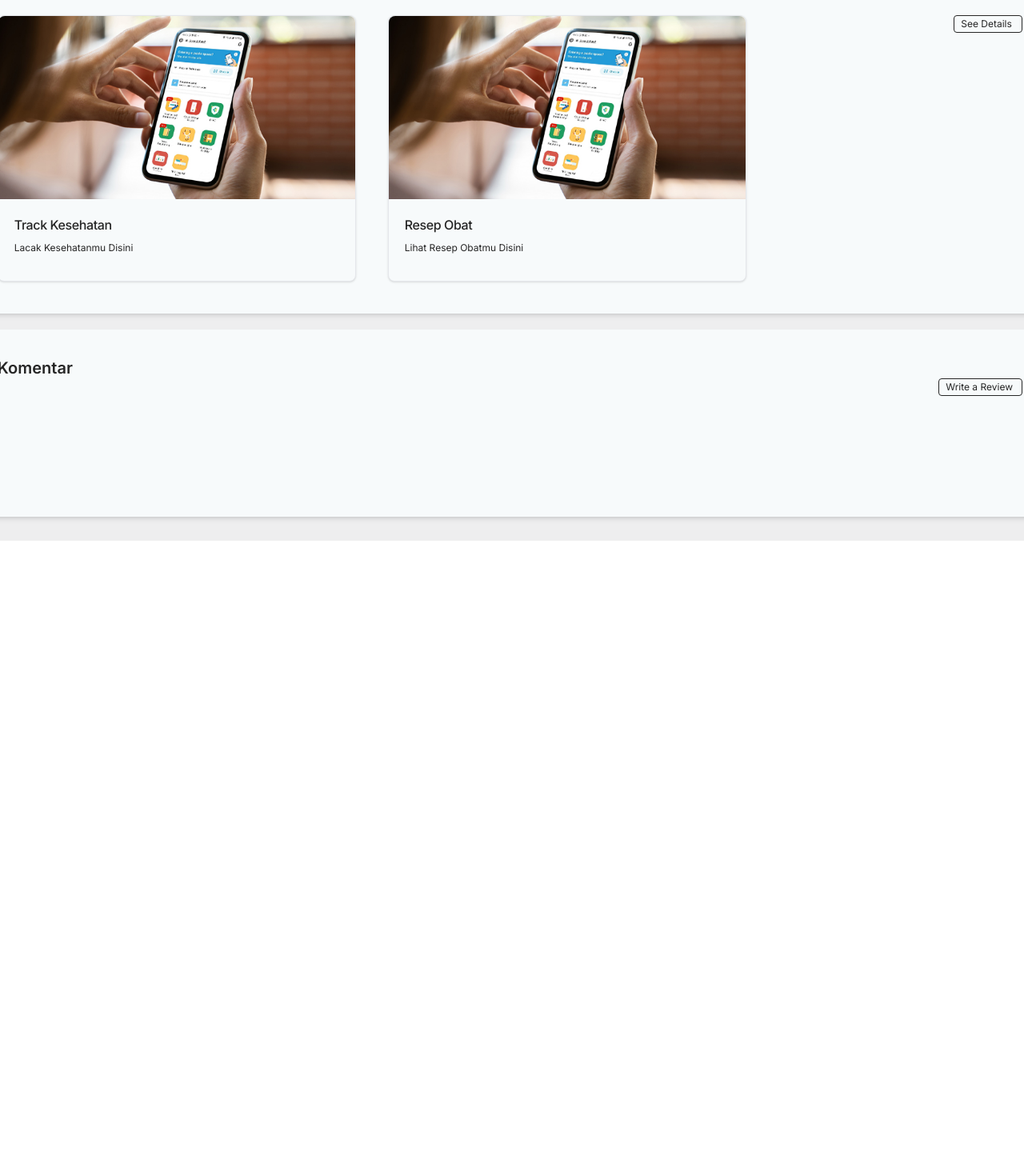
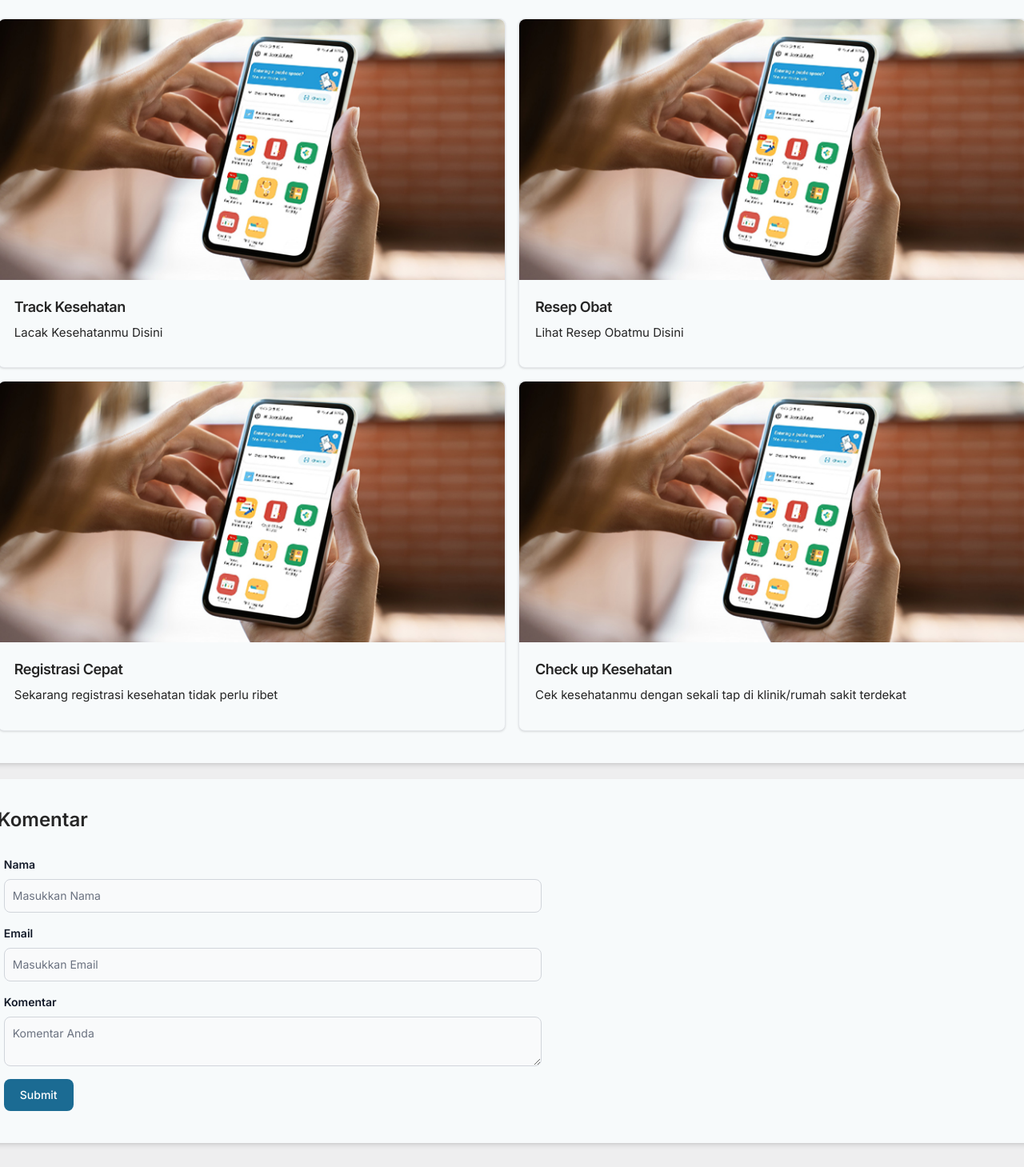
Before and after one commit to Fast-and-Serious-Production/Lansi-Care-Web, a Next.js app: page /users/homepage in a window 1280 px wide. Shown: the part 952-2411 px from the top of the page at 80% size. Before the commit the page ends 1628 px from the top, so only its background shows below. Built offline with nearby package versions, Linux system fonts and the light colour scheme; no server answers; what tw-elements would draw is missing.

Commit message:
home: edit

```diff
--- a/src/app/users/component/HomePage.tsx
+++ b/src/app/users/component/HomePage.tsx
@@ -16,21 +16,21 @@ export default function Homepage() {
           {/* Fitur-fitur */}
           <div className="mx-[35] mt-[20px] h-auto w-[1366.48px] rounded-[10px] bg-primary-1000 pb-10 shadow-md">
             <div className="mt-[33px] inline-flex h-6 w-96 flex-col items-start justify-start px-10">
-              <div className="self-stretch text-xl font-semibold leading-normal text-neutral-800">
+              <div className="self-stretch text-2xl font-semibold leading-normal text-neutral-800">
                 Fitur-fitur
               </div>
             </div>
 
             <div className="relative">
-              <div className="absolute right-[45px] top-0 inline-flex h-[22px] w-[86px] flex-col items-start justify-start rounded border border-neutral-800 py-0.5 pl-2 pr-1">
+              {/* <div className="absolute right-[45px] top-0 inline-flex h-[22px] w-[86px] flex-col items-start justify-start rounded border border-neutral-800 py-0.5 pl-2 pr-1">
                 <button className="text-xs font-normal text-neutral-800 ">
                   See Details
                 </button>
                 <div className="relative h-3 w-3" />
-              </div>
+              </div> */}
 
-              <div className="ml-10 mt-5 flex grid-cols-2 content-center space-x-10">
-                <div className="max-h-sm max-w-md rounded-lg border border-gray-200 bg-primary-1000 shadow dark:border-gray-700 dark:bg-gray-800">
+              <div className="mx-10 mt-5 grid grid-cols-2 content-center gap-4">
+                <div className="max-h-sm w-fit rounded-lg border border-gray-200 bg-primary-1000 shadow dark:border-gray-700 dark:bg-gray-800">
                   <a href="#">
                     <Image
                       className="rounded-t-lg"
@@ -40,17 +40,17 @@ export default function Homepage() {
                   </a>
                   <div className="p-5">
                     <a href="#">
-                      <h5 className="mb-2 text-[16px] font-medium tracking-tight text-base-100 dark:text-white">
+                      <h5 className="mb-2 text-[18px] font-semibold tracking-tight text-base-100 dark:text-white">
                         Track Kesehatan
                       </h5>
                     </a>
-                    <p className="mb-3 text-[12px] font-normal text-base-100 dark:text-gray-400">
+                    <p className="mb-3 text-[15px] font-normal text-base-100 dark:text-gray-400">
                       Lacak Kesehatanmu Disini
                     </p>
                   </div>
                 </div>
 
-                <div className="max-h-sm max-w-md rounded-lg border border-gray-200 bg-primary-1000 shadow dark:border-gray-700 dark:bg-gray-800">
+                <div className="max-h-sm w-fit rounded-lg border border-gray-200 bg-primary-1000 shadow dark:border-gray-700 dark:bg-gray-800">
                   <a href="#">
                     <Image
                       className="rounded-t-lg"
@@ -60,12 +60,51 @@ export default function Homepage() {
                   </a>
                   <div className="p-5">
                     <a href="#">
-                      <h5 className="mb-2 text-[16px] font-medium tracking-tight text-base-100 dark:text-white">
+                      <h5 className="mb-2 text-[18px] font-semibold tracking-tight text-base-100 dark:text-white">
                         Resep Obat
                       </h5>
                     </a>
-                    <p className="mb-3 text-[12px] font-normal text-base-100 dark:text-gray-400">
+                    <p className="mb-3 text-[15px] font-normal text-base-100 dark:text-gray-400">
                       Lihat Resep Obatmu Disini
+                    </p>
+                  </div>
+                </div>
+                <div className="max-h-sm w-fit rounded-lg border border-gray-200 bg-primary-1000 shadow dark:border-gray-700 dark:bg-gray-800">
+                  <a href="#">
+                    <Image
+                      className="rounded-t-lg"
+                      src={TrackingKesehatan}
+                      alt="foto"
+                    />
+                  </a>
+                  <div className="p-5">
+                    <a href="#">
+                      <h5 className="mb-2 text-[18px] font-semibold tracking-tight text-base-100 dark:text-white">
+                        Registrasi Cepat
+                      </h5>
+                    </a>
+                    <p className="mb-3 text-[15px] font-normal text-base-100 dark:text-gray-400">
+                      Sekarang registrasi kesehatan tidak perlu ribet
+                    </p>
+                  </div>
+                </div>
+                <div className="max-h-sm w-fit rounded-lg border border-gray-200 bg-primary-1000 shadow dark:border-gray-700 dark:bg-gray-800">
+                  <a href="#">
+                    <Image
+                      className="rounded-t-lg"
+                      src={TrackingKesehatan}
+                      alt="foto"
+                    />
+                  </a>
+                  <div className="p-5">
+                    <a href="#">
+                      <h5 className="mb-2 text-[18px] font-semibold tracking-tight text-base-100 dark:text-white">
+                        Check up Kesehatan
+                      </h5>
+                    </a>
+                    <p className="mb-3 text-[15px] font-normal text-base-100 dark:text-gray-400">
+                      Cek kesehatanmu dengan sekali tap di klinik/rumah sakit
+                      terdekat
                     </p>
                   </div>
                 </div>
@@ -73,21 +112,67 @@ export default function Homepage() {
             </div>
           </div>
           {/* Komentar */}
-          <div className="mx-[35] mt-[20px] h-[233.31px] w-[1366.48px] rounded-[10px] bg-primary-1000 shadow-md">
+          <div className="mx-[35] mt-[20px] w-[1366.48px] rounded-[10px] bg-primary-1000 shadow-md">
             <div className="mt-[33px] inline-flex h-6 w-96 flex-col items-start justify-start px-10">
-              <div className="self-stretch text-xl font-semibold leading-normal text-neutral-800">
+              <div className="self-stretch text-2xl font-semibold leading-normal text-neutral-800">
                 Komentar
               </div>
             </div>
-
-            <div className="relative">
-              <div className="absolute right-[45px] top-0 inline-flex h-[22px] w-[105px] flex-col items-start justify-start rounded border border-neutral-800 py-0.5 pl-2 pr-1">
-                <button className="text-xs font-normal text-neutral-800 ">
-                  Write a Review
+            <form name="form-komentar">
+              <div className="my-8 max-w-3xl px-12">
+                <div className="mb-4">
+                  <label
+                    htmlFor="nama"
+                    className="mb-2 block text-sm font-semibold text-gray-900 dark:text-white"
+                  >
+                    Nama{" "}
+                  </label>
+                  <input
+                    type="text"
+                    id="nama"
+                    className="block w-full rounded-lg border border-gray-300 bg-gray-50 p-2.5 text-sm text-gray-900 focus:border-mainBlue focus:ring-mainBlue dark:border-gray-600 dark:bg-gray-700 dark:text-white dark:placeholder-gray-400 dark:focus:border-blue-500 dark:focus:ring-blue-500"
+                    placeholder="Masukkan Nama"
+                    required
+                  />
+                </div>
+                <div className="mb-4">
+                  <label
+                    htmlFor="email"
+                    className="mb-2 block text-sm font-semibold text-gray-900 dark:text-white"
+                  >
+                    Email{" "}
+                  </label>
+                  <input
+                    type="email"
+                    id="email"
+                    className="block w-full rounded-lg border border-gray-300 bg-gray-50 p-2.5 text-sm text-gray-900 focus:border-mainBlue focus:ring-mainBlue dark:border-gray-600 dark:bg-gray-700 dark:text-white dark:placeholder-gray-400 dark:focus:border-blue-500 dark:focus:ring-blue-500"
+                    placeholder="Masukkan Email"
+                    required
+                  />
+                </div>
+                <div className="mb-4">
+                  <label
+                    htmlFor="Komentar"
+                    className="mb-2 block text-sm font-semibold text-gray-900 dark:text-white"
+                  >
+                    Komentar{" "}
+                  </label>
+                  <textarea
+                    id="Komentar"
+                    name="komentar"
+                    className="block w-full rounded-lg border border-gray-300 bg-gray-50 p-2.5 text-sm text-gray-900 focus:border-mainBlue focus:ring-mainBlue dark:border-gray-600 dark:bg-gray-700 dark:text-white dark:placeholder-gray-400 dark:focus:border-blue-500 dark:focus:ring-blue-500"
+                    placeholder="Komentar Anda"
+                    required
+                  />
+                </div>
+                <button
+                  type="button"
+                  className="mb-2 me-2 rounded-lg bg-darkBlue px-5 py-2.5 text-sm font-medium text-white hover:bg-mainBlue focus:outline-none focus:ring-4 focus:ring-blue-300 dark:bg-blue-600 dark:hover:bg-blue-700 dark:focus:ring-blue-800"
+                >
+                  Submit
                 </button>
-                <div className="relative h-3 w-3" />
               </div>
-            </div>
+            </form>
           </div>
         </div>
       </section>
```
Also changed, not shown: 1 other file (tests, documents, lock files or other folders).
